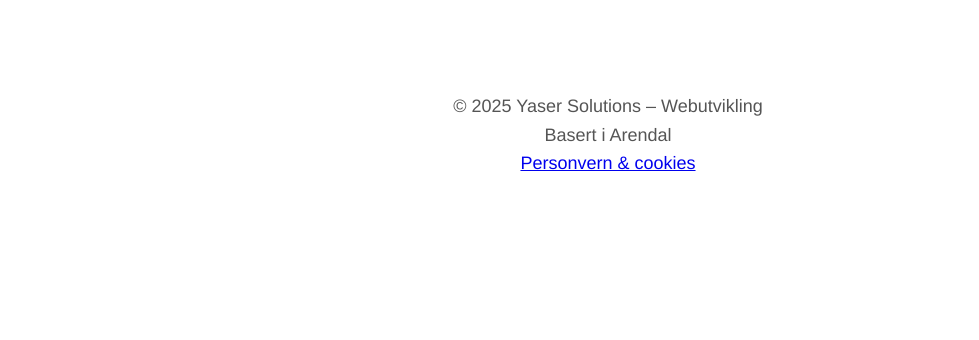
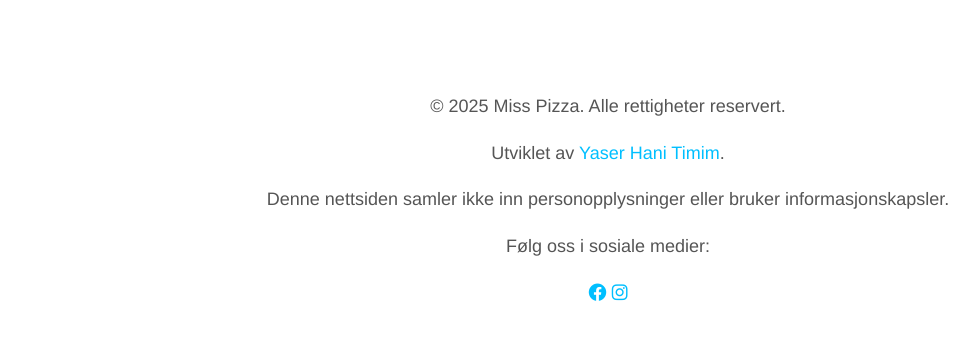
Before and after one commit to yasertamim/miss-pizza, a plain HTML site: page index.html in a window 1280 px wide. Shown: the part 6260-6600 px from the top of the page, without its empty margins (32-1011 px from the left). Before the commit the page ends 6488 px from the top, so only its background shows below. Drawn offline with Linux system fonts and the light colour scheme.

Commit message:
working with footer

```diff
--- a/index.html
+++ b/index.html
@@ -391,9 +391,18 @@
     </div>
 
    <footer>
-        <p>© 2025 Yaser Solutions – Webutvikling<br>
-    Basert i Arendal<br>
-    <a href="personvern.html">Personvern & cookies</a></p>
+    <p>&copy; 2025 Miss Pizza. Alle rettigheter reservert.</p>
+    <p>Utviklet av <a href="https://ytsolutions.no" target="_blank">Yaser Hani Timim</a>.</p>
+    <p>Denne nettsiden samler ikke inn personopplysninger eller bruker informasjonskapsler.</p>
+     <div class="social-media">
+    <p>Følg oss i sosiale medier:</p>
+    <a href="https://www.facebook.com/share/1BKuPCNmeY/" target="_blank" aria-label="Facebook">
+      <i class="fab fa-facebook"></i>
+    </a>
+    <a href="https://www.instagram.com/miss.pizzeria2?igsh=NDFrb24zbjJ2bGs5" target="_blank" aria-label="Instagram">
+      <i class="fab fa-instagram"></i>
+    </a>
+  </div>
 
   </footer>
 
--- a/style/main.css
+++ b/style/main.css
@@ -10,6 +10,10 @@
       line-height: 1.6;
       background: white;
       color: #555555 ;
+}
+a{
+  text-decoration: none;
+  color: #00BFFF;
 }
 
 .my-2{
```
